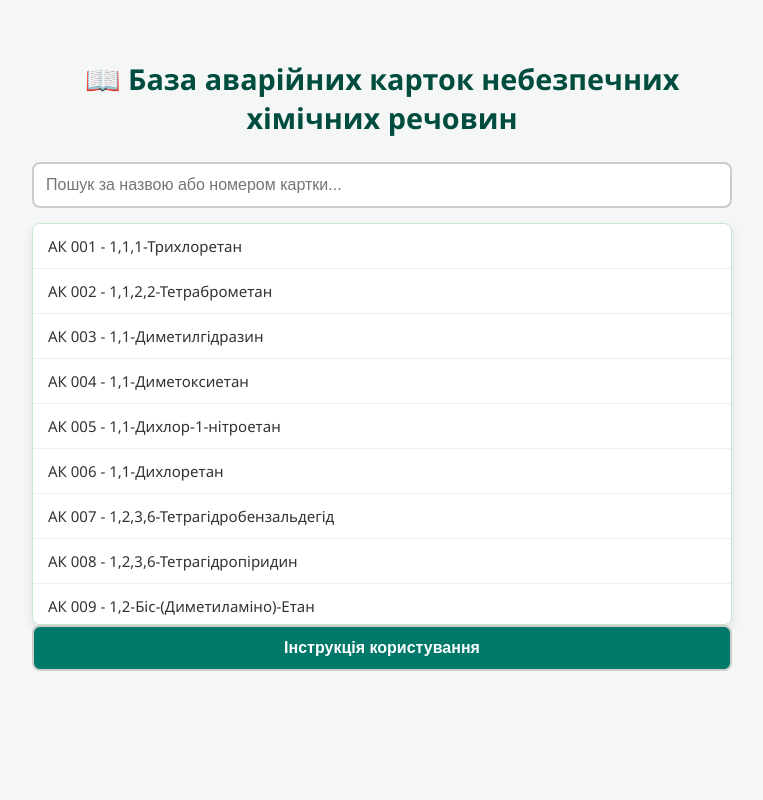
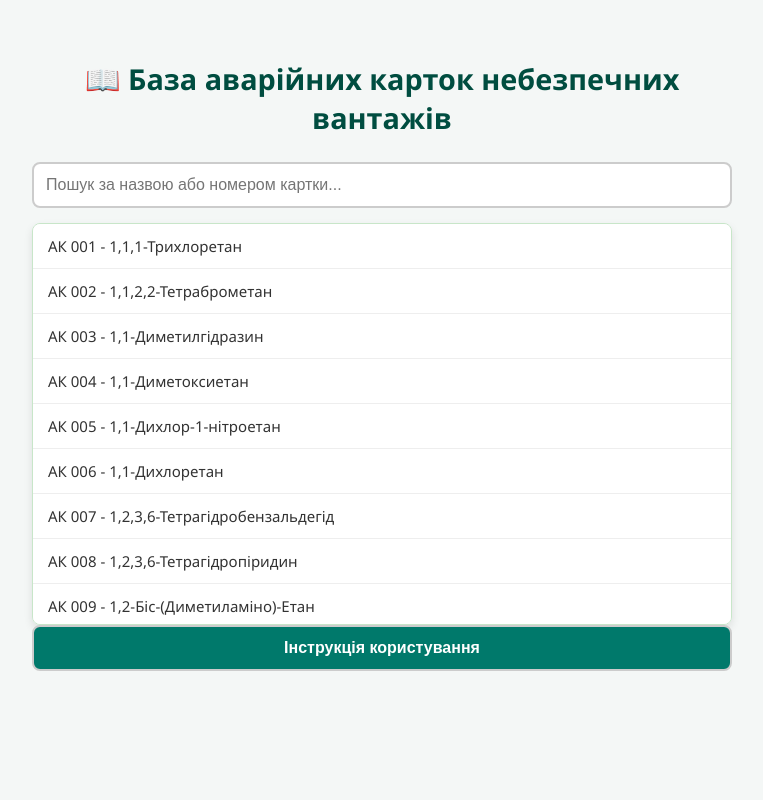
Before and after one commit to sergsh1125-dotcom/emergency-cards, a plain HTML site: page index.html in a window 1280 px wide. Shown: the whole page, without its empty margins (258-1021 px from the left). Drawn offline with Linux system fonts and the light colour scheme.

Commit message:
Update title and header for hazardous materials

```diff
--- a/index.html
+++ b/index.html
@@ -3,7 +3,7 @@
 <head>
     <meta charset="UTF-8">
     <meta name="viewport" content="width=device-width, initial-scale=1.0">
-    <title>База аварійних карток небезпечних хімічних речовин</title>
+    <title>База аварійних карток небезпечних вантажів</title>
 
     <style>
         /* ==================== ЗАГАЛЬНІ СТИЛІ ==================== */
@@ -109,7 +109,7 @@
 </head>
 <body>
     <div class="container">
-        <h1>📖 База аварійних карток небезпечних хімічних речовин</h1>
+        <h1>📖 База аварійних карток небезпечних вантажів</h1>
 
         <input type="text" id="search-input" placeholder="Пошук за назвою або номером картки...">
 
```
